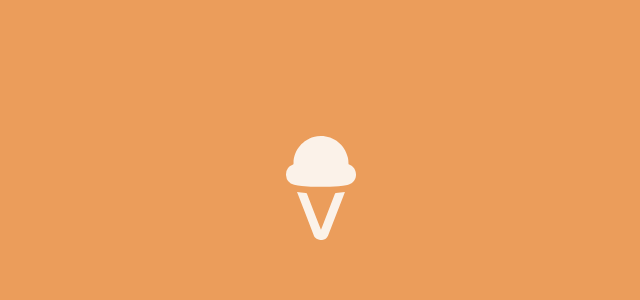
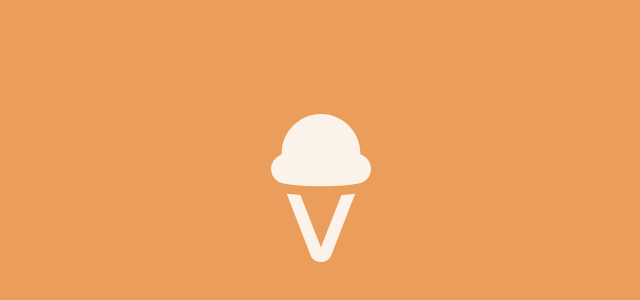
Before and after one commit to BlakeB415/Vanillo-Down, a plain HTML site: page index.html in a window 1280 px wide. Shown: the part 212-512 px from the top of the page, without its empty margins (319-959 px from the left). Drawn offline with Linux system fonts and the light colour scheme.

Commit message:
Update index.html

```diff
--- a/index.html
+++ b/index.html
@@ -22,7 +22,7 @@
         }
     </style>
     <div style="display:flex;flex-direction:row;justify-content: center;align-items: center;height: 100%;">
-        <img src="vanillo.svg" alt="Vanillo Logo" style="width:70px;">
+        <img src="vanillo.svg" alt="Vanillo Logo" style="width:100px;">
     </div>
  </body>
 </html>
```
